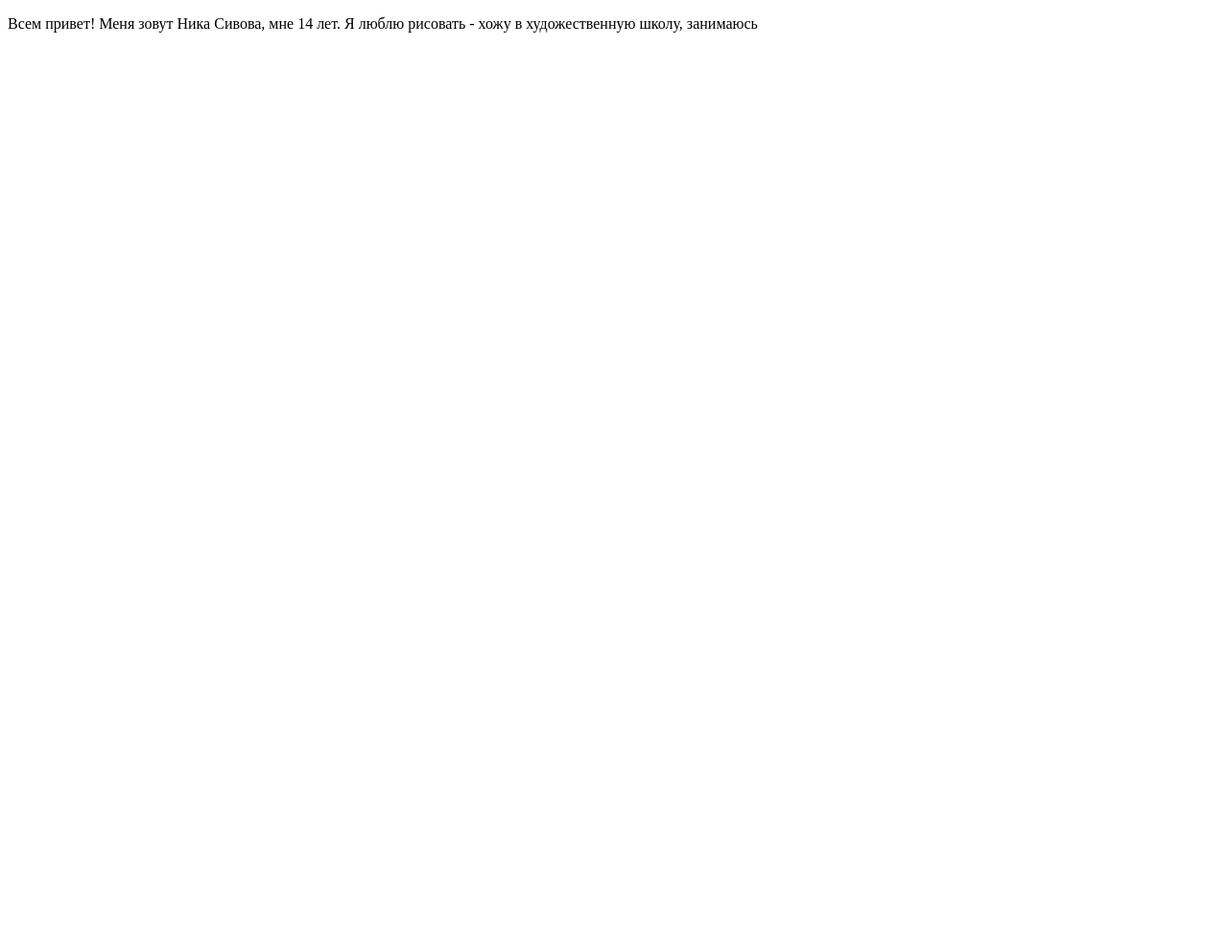
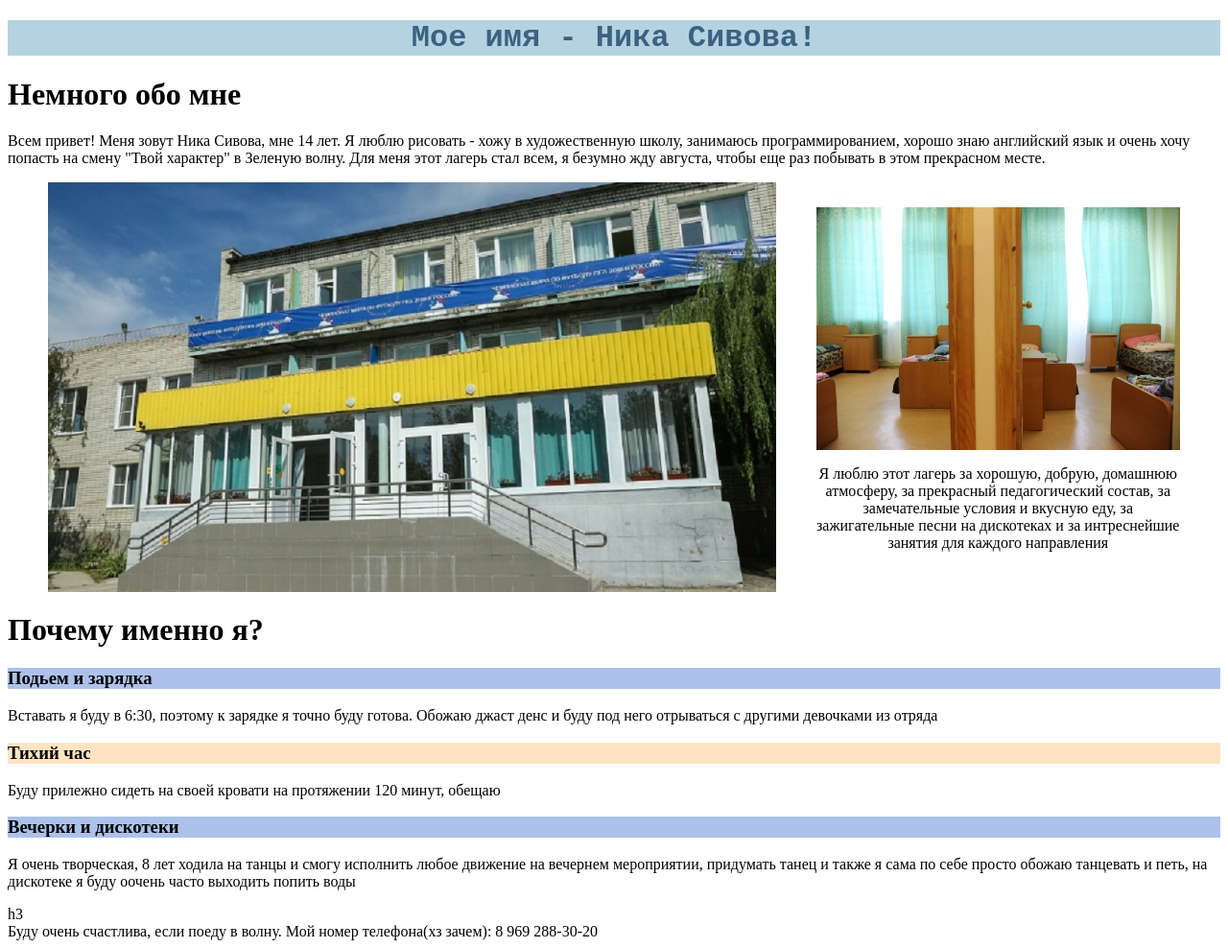
Before and after one commit to niikkkaaa/me, a plain HTML site: page index.html in a window 1280 px wide. Shown: the whole page at 96% size. Before the commit the page ends 800 px from the top, so only its background shows below. Drawn offline with Linux system fonts and the light colour scheme.

Commit message:
Add files via upload

```diff
--- a/index.html
+++ b/index.html
@@ -1,26 +1,62 @@
 <!DOCTYPE html>
 <html lang="ru">
-
   <head>
-    <meta charset="UTF-8">
-    <meta name="viewport" content="width=device-width, initial-scale=1.0">
+    <meta charset="UTF-8" />
+    <meta name="viewport" content="width=device-width, initial-scale=1.0" />
     <title>Ника</title>
+    <link rel="stylesheet" href="style.css" />
   </head>
 
   <body>
-    <header></header>
+    <header><h1>Мое имя - Ника Сивова!</h1></header>
     <main>
       <div>
-            <p>Всем привет! Меня зовут Ника Сивова, мне 14 лет. Я люблю рисовать - хожу в художественную школу, занимаюсь </p>
+        <h1>Немного обо мне</h1>
+        <p>
+          Всем привет! Меня зовут Ника Сивова, мне 14 лет. Я люблю рисовать -
+          хожу в художественную школу, занимаюсь программированием, хорошо знаю
+          английский язык и очень хочу попасть на смену "Твой характер" в
+          Зеленую волну. Для меня этот лагерь стал всем, я безумно жду августа,
+          чтобы еще раз побывать в этом прекрасном месте.
+        </p>
       </div>
-        <div>
-
+      <div class="container-hh">
+        <img src="hh.jpg" alt="Упс..." width="60%" />
+        <div class="container-hh-text">
+          <img src="hhhh.jpg" alt="Упс..." width="100%" />
+          <p>
+            Я люблю этот лагерь за хорошую, добрую, домашнюю атмосферу,
+            за прекрасный педагогический состав,
+            за замечательные условия и вкусную еду,
+            за зажигательные песни на дискотеках и
+            за интреснейшие занятия для каждого направления
+          </p>
         </div>
-        <div>
-
+      </div>
+      <div class="pochya">
+        <h1>Почему именно я?</h1>
+        <h3 id="pz">Подьем и зарядка</h3>
+        <p>
+          Вставать я буду в 6:30, поэтому к зарядке я точно буду готова. Обожаю
+          джаст денс и буду под него отрываться с другими девочками из отряда
+        </p>
+        <h3 id="tx">Тихий час</h3>
+        <p>
+          Буду прилежно сидеть на своей кровати на протяжении 120 минут, обещаю
+        </p>
+        <h3 id="vm">Вечерки и дискотеки</h3>
+        <p>
+          Я очень творческая, 8 лет ходила на танцы и смогу исполнить любое
+          движение на вечернем мероприятии, придумать танец и также я сама по
+          себе просто обожаю танцевать и петь, на дискотеке я буду оочень часто
+          выходить попить воды
+        </p>
+        h3
       </div>
     </main>
-    <footer></footer>
+    <footer>
+      Буду очень счастлива, если поеду в волну. Мой номер телефона(хз зачем): 8
+      969 288-30-20
+    </footer>
   </body>
-
 </html>
--- /dev/null
+++ b/style.css
@@ -0,0 +1,41 @@
+/*
+селектор {
+    свойство: значение;
+    свойство: значение;
+}
+*/
+header h1 {
+    text-align: center;
+    font-family: 'Courier New', Courier, monospace;
+    color: rgb(59, 98, 129);
+    background-color: rgb(180, 210, 224);
+}
+
+.container-hh {
+    display: flex;
+    justify-content: space-evenly;
+    align-items: center;
+    flex-direction: row;
+}
+
+.container-hh-text {
+    width: 30%;
+    display: flex;
+    flex-direction: column;
+    justify-content: center;
+    text-align: center;
+}
+.pochya {
+    margin-top: 150;
+}
+#tx {
+    background-color: bisque;
+}
+
+#pz {
+    background-color: rgb(172, 194, 235);
+}
+
+#vm {
+    background-color: rgb(172, 194, 235);
+}
```
Also changed, not shown: 9adresnik-_2_-1 (1).jfif (added), hh.jpg (added), hhh.jfif (added), hhhh.jpg (added). Lines whose indentation alone changed are shown as unchanged.
